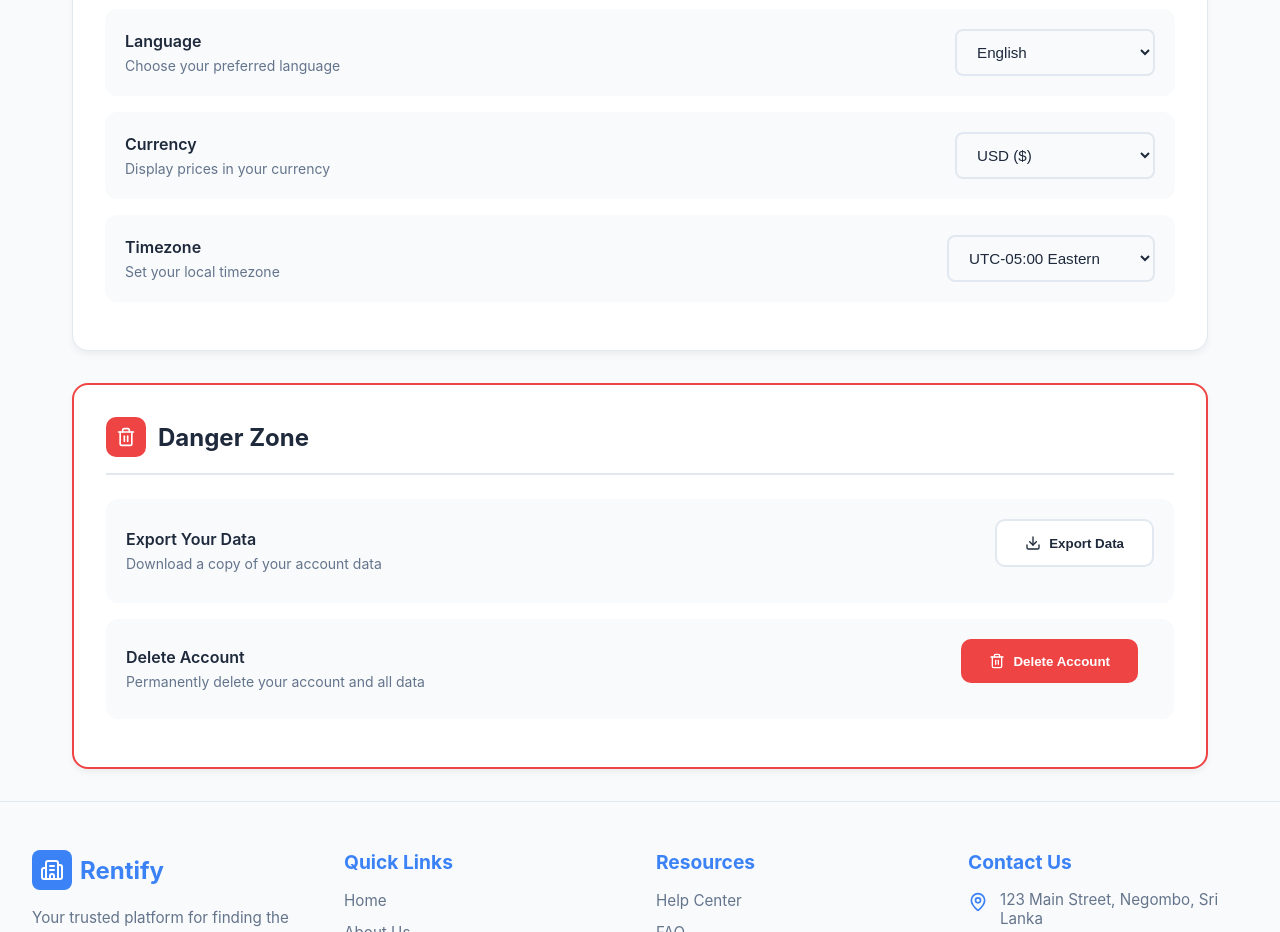
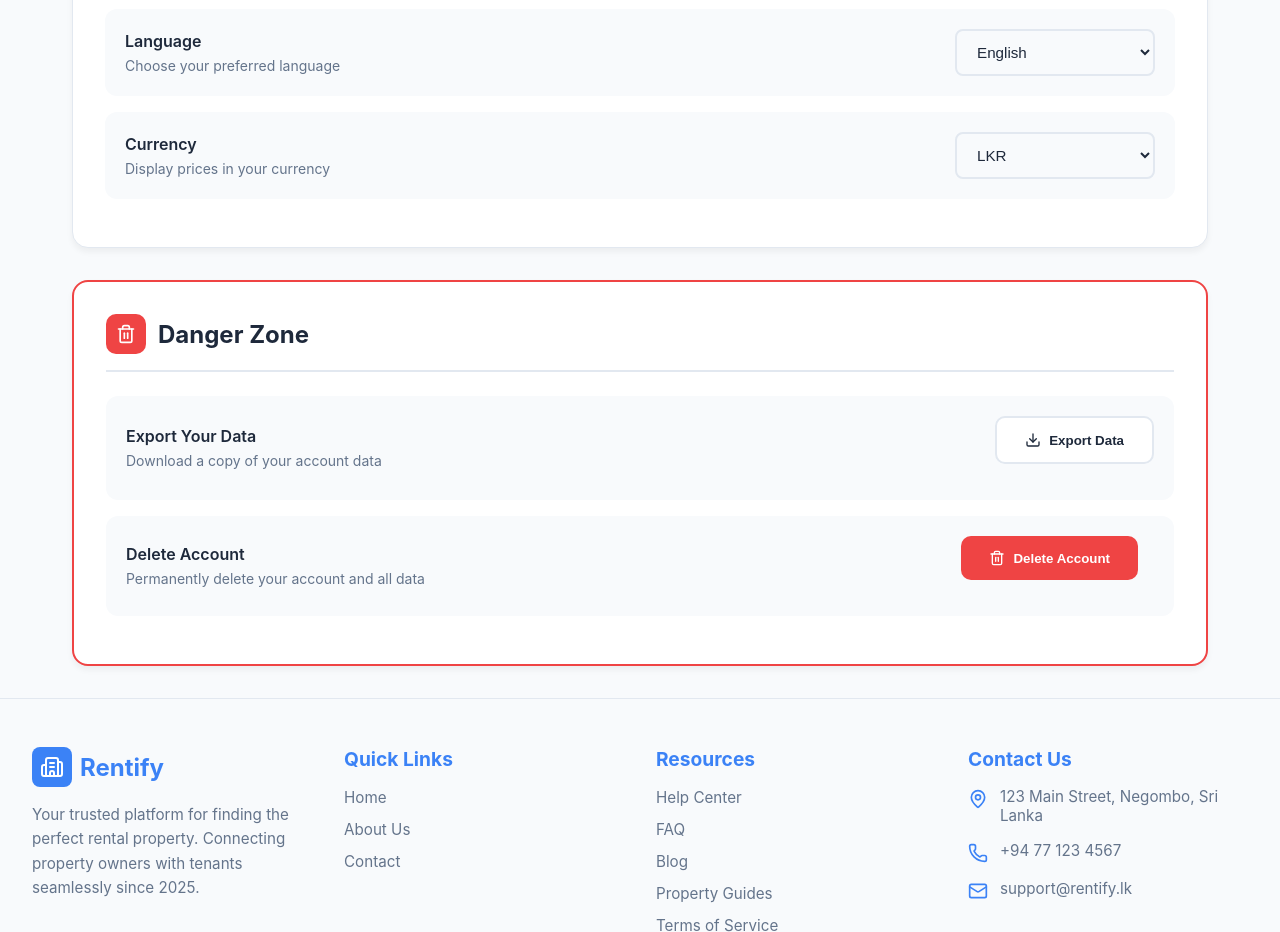
Before and after one commit to kethmiwarnasooriya/Project-Rentify, a React (Create React App) app in the folder frontend/: page /settings in a window 1280 px wide. Shown: the part 2040-2972 px from the top of the page. Built offline with nearby package versions, Linux system fonts and the light colour scheme.

Commit message:
Update SettingsPage

```diff
--- a/frontend/src/pages/SettingsPage.jsx
+++ b/frontend/src/pages/SettingsPage.jsx
@@ -18,8 +18,8 @@ const SettingsPage = () => {
     loginAlerts: true,
     dataSharing: false,
     language: 'en',
-    currency: 'USD',
-    timezone: 'UTC-5'
+    currency: 'LKR',
+
   });
 
   const [showSuccess, setShowSuccess] = useState(false);
@@ -658,28 +658,8 @@ const SettingsPage = () => {
                   onChange={(e) => handleSelectChange('currency', e.target.value)}
                 >
                   <option value="USD">USD ($)</option>
+                  <option value="LKR">LKR </option>
 
-                </select>
-              </div>
-            </div>
-
-            <div className="setting-item">
-              <div className="setting-info">
-                <label className="setting-label">Timezone</label>
-                <span className="setting-description">Set your local timezone</span>
-              </div>
-              <div className="select-wrapper">
-                <select
-                  className="setting-select"
-                  value={settings.timezone}
-                  onChange={(e) => handleSelectChange('timezone', e.target.value)}
-                >
-                  <option value="UTC-12">UTC-12:00</option>
-                  <option value="UTC-8">UTC-08:00 Pacific</option>
-                  <option value="UTC-5">UTC-05:00 Eastern</option>
-                  <option value="UTC+0">UTC+00:00 London</option>
-                  <option value="UTC+1">UTC+01:00 Paris</option>
-                  <option value="UTC+8">UTC+08:00 Singapore</option>
                 </select>
               </div>
             </div>
```
